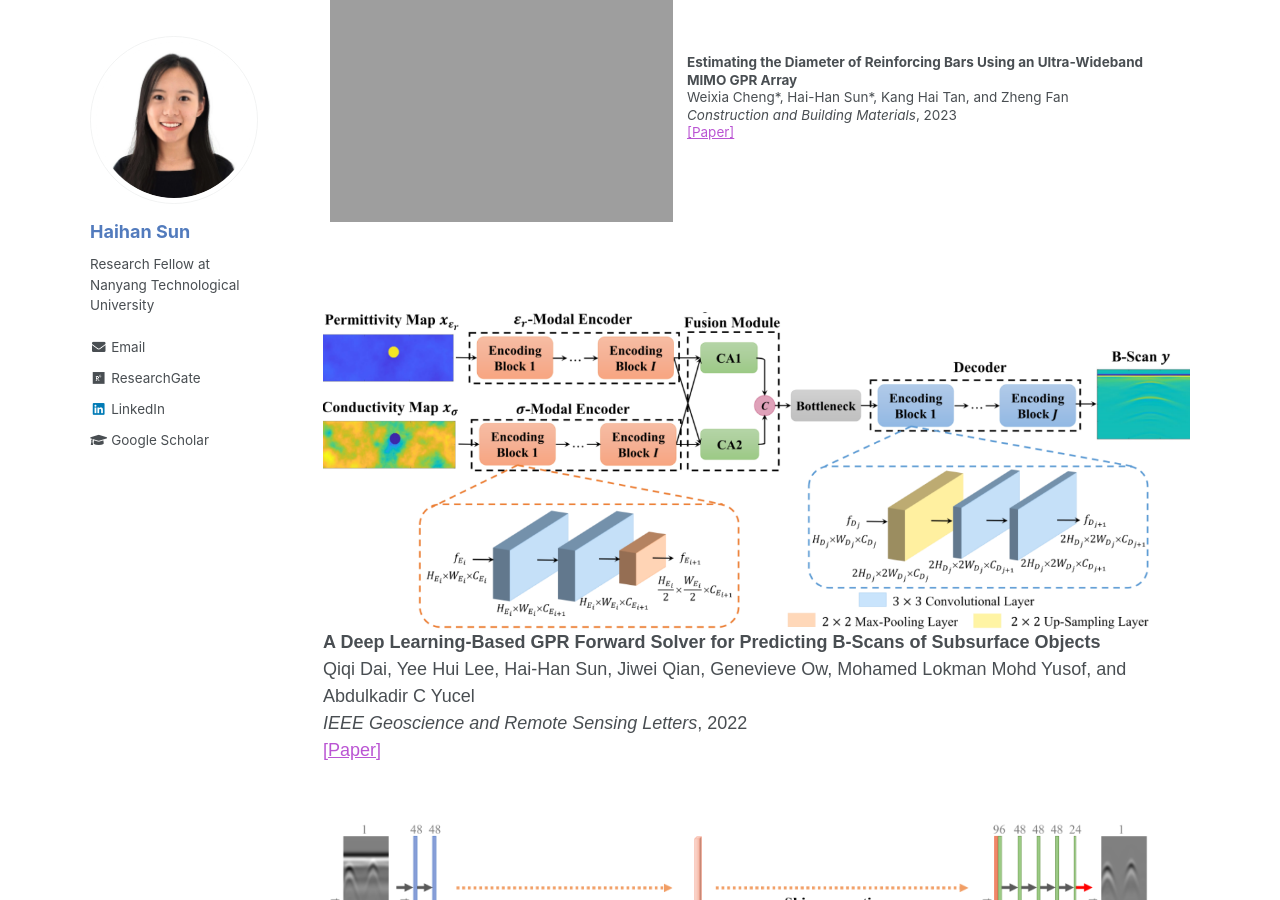
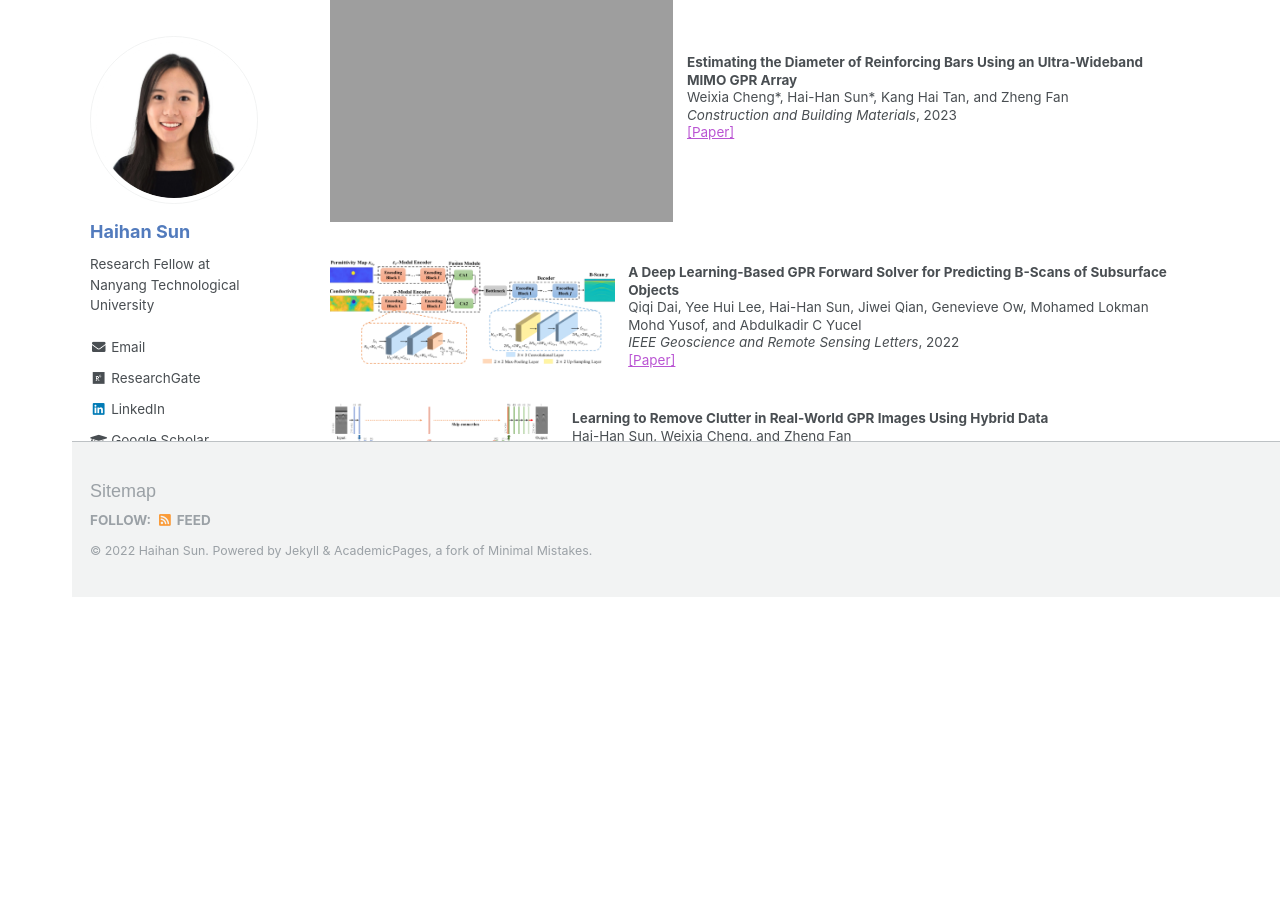
Before and after one commit to Haihan-Sun/Haihan-Sun.github.io, a Jekyll site: the page built from _pages/GPR.html, in a window 1280 px wide and 900 px high, scrolled down 509 px. Built offline with Jekyll 4.4.1, drawn with Linux system fonts in a browser that asks for light colours; after the commit the page ends 1106 px from its top, so only the background shows below that.

Commit message:
Update GPR.html

```diff
--- a/_pages/GPR.html
+++ b/_pages/GPR.html
@@ -10,11 +10,12 @@ author_profile: true
 <meta name="generator" content="jemdoc, see http://jemdoc.jaboc.net/" />
 <link rel="stylesheet" href="https://Haihan-Sun.github.io/_pages/jemdoc.css" type="text/css" />
 </head>
-
+<html>
+<body>
 <br>
 
 <table class="imgtable"><tr><td>
-<img src="https://haihan-sun.github.io/_pages/images/dual-pol.png" alt="" width="400px" />&nbsp;</td>
+<img src="https://haihan-sun.github.io/_pages/images/dual-pol.png" width="400px" />&nbsp;</td>
 <td align="left"><p><b>Diameter Estimation of Cylindrical Metal Bar Using Wideband Dual-Polarized Ground-Penetrating Radar</b> <br />
 Hai-Han Sun, Weixia Cheng, and Zheng Fan <br/>
 <i>IEEE Transactions on Instrumentation and Measurement</i>, 2023  <br/>
@@ -22,39 +23,30 @@ Hai-Han Sun, Weixia Cheng, and Zheng Fan <br/>
 </td></tr></table>
 
 <table class="imgtable"><tr><td>
-<img src="https://haihan-sun.github.io/_pages/images/array.png" alt="" width="400px" />&nbsp;</td>
+<img src="https://haihan-sun.github.io/_pages/images/array.png" width="400px" />&nbsp;</td>
 <td align="left"><p><b>Estimating the Diameter of Reinforcing Bars Using an Ultra-Wideband MIMO GPR Array </b> <br />
 Weixia Cheng*, Hai-Han Sun*, Kang Hai Tan, and Zheng Fan <br />
 <i>Construction and Building Materials</i>, 2023 <br />
 <a href="https://www.sciencedirect.com/science/article/abs/pii/S0950061822035802" style="color:MediumOrchid;">[Paper]</a>  <br />
 </td></tr></table>
 
-
-	<br > <br >
-
-	<div class="boxbox">
-		<div class="boxbox_img_left"><img src="https://haihan-sun.github.io/_pages/images/Solver.png" /> </div>
-		<div class="boxbox_txt_right">
-			<b>A Deep Learning-Based GPR Forward Solver for Predicting B-Scans of Subsurface Objects</b> <br />
+<table class="imgtable"><tr><td>
+<img src="https://haihan-sun.github.io/_pages/images/Solver.png" width="400px" />&nbsp;</td>
+<td align="left"><p><b>A Deep Learning-Based GPR Forward Solver for Predicting B-Scans of Subsurface Objects </b> <br />
 Qiqi Dai, Yee Hui Lee, Hai-Han Sun, Jiwei Qian, Genevieve Ow, Mohamed Lokman Mohd Yusof, and Abdulkadir C Yucel <br />
 <i>IEEE Geoscience and Remote Sensing Letters</i>, 2022 <br />
 <a href="https://arxiv.org/ftp/arxiv/papers/2207/2207.06527.pdf" style="color:MediumOrchid;">[Paper]</a>  <br />
-		</div>
-	</div>
+</td></tr></table>
 
-	<br > <br >
-
-	<div class="boxbox">
-		<div class="boxbox_img_left"><img src="https://haihan-sun.github.io/_pages/images/CRNet.png" /> </div>
-		<div class="boxbox_txt_right">
-			<b>Learning to Remove Clutter in Real-World GPR Images Using Hybrid Data </b> <br />
+<table class="imgtable"><tr><td>
+<img src="https://haihan-sun.github.io/_pages/images/CRNet.png" width="400px" />&nbsp;</td>
+<td align="left"><p><b>Learning to Remove Clutter in Real-World GPR Images Using Hybrid Data </b> <br />
 Hai-Han Sun, Weixia Cheng, and Zheng Fan <br />
 <i>IEEE Transactions on Geoscience and Remote Sensing</i>, 2022 <br />
 The associated conference paper received the <i><b> Young Professional Paper Honorable Mention </b> </i> at 2022 International Symposium on Antennas and Propagation.</p>
 <a href="https://arxiv.org/abs/2205.08135" style="color:MediumOrchid;">[Paper]</a>
 <a href="https://drive.google.com/file/d/1ZdNZPVgvQGfb6kKFuwj0H6UGxjO8_cMw/view?usp=sharing" style="color:MediumOrchid;">[Code+Dataset - Google Drive]</a>  <br />
+</td></tr></table>
 
-		</div>
-	</div>
 </body>
 </html>
```
Lines whose indentation alone changed are shown as unchanged.
